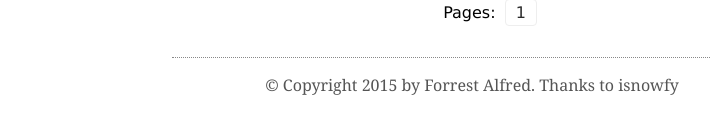
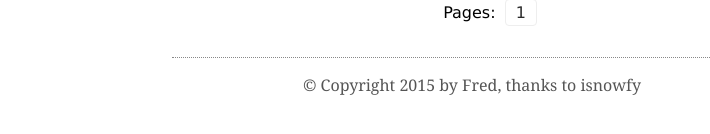
Before and after one commit to oit63/aForrestAlfred.github.io, a plain HTML site: page index.html in a window 1280 px wide. Shown: the part 224-358 px from the top of the page, without its empty margins (168-878 px from the left). Drawn offline with Linux system fonts and the light colour scheme.

Commit message:
Update index.html

```diff
--- a/index.html
+++ b/index.html
@@ -32,7 +32,7 @@
     <div class="innermain" id="main">
     </div>
     <div class="footer">
-        <p>© Copyright 2015 by Forrest Alfred. Thanks to isnowfy</p>
+        <p>© Copyright 2015 by Fred, thanks to isnowfy</p>
     </div>
 </div>
 <script src="main.js"></script>
```
